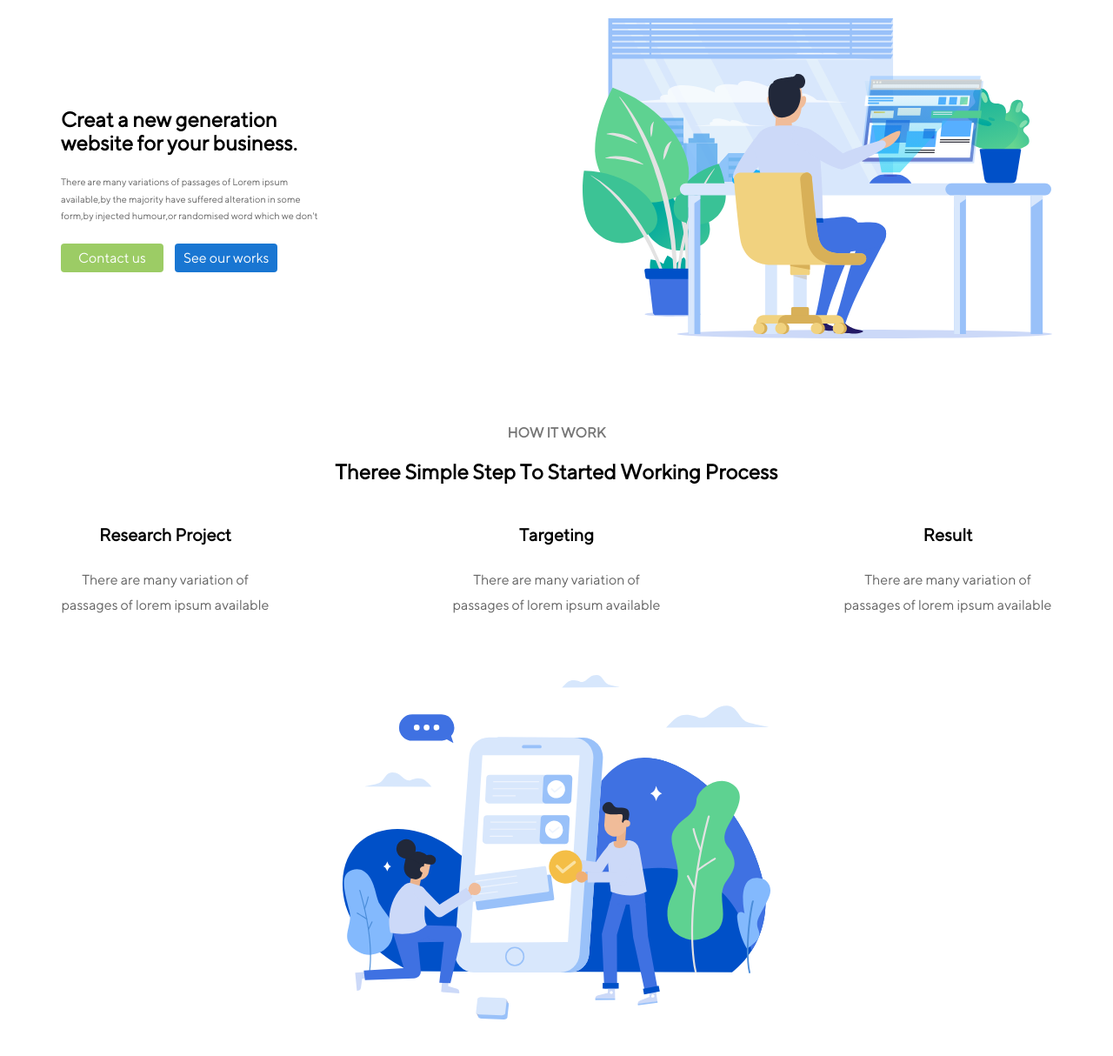
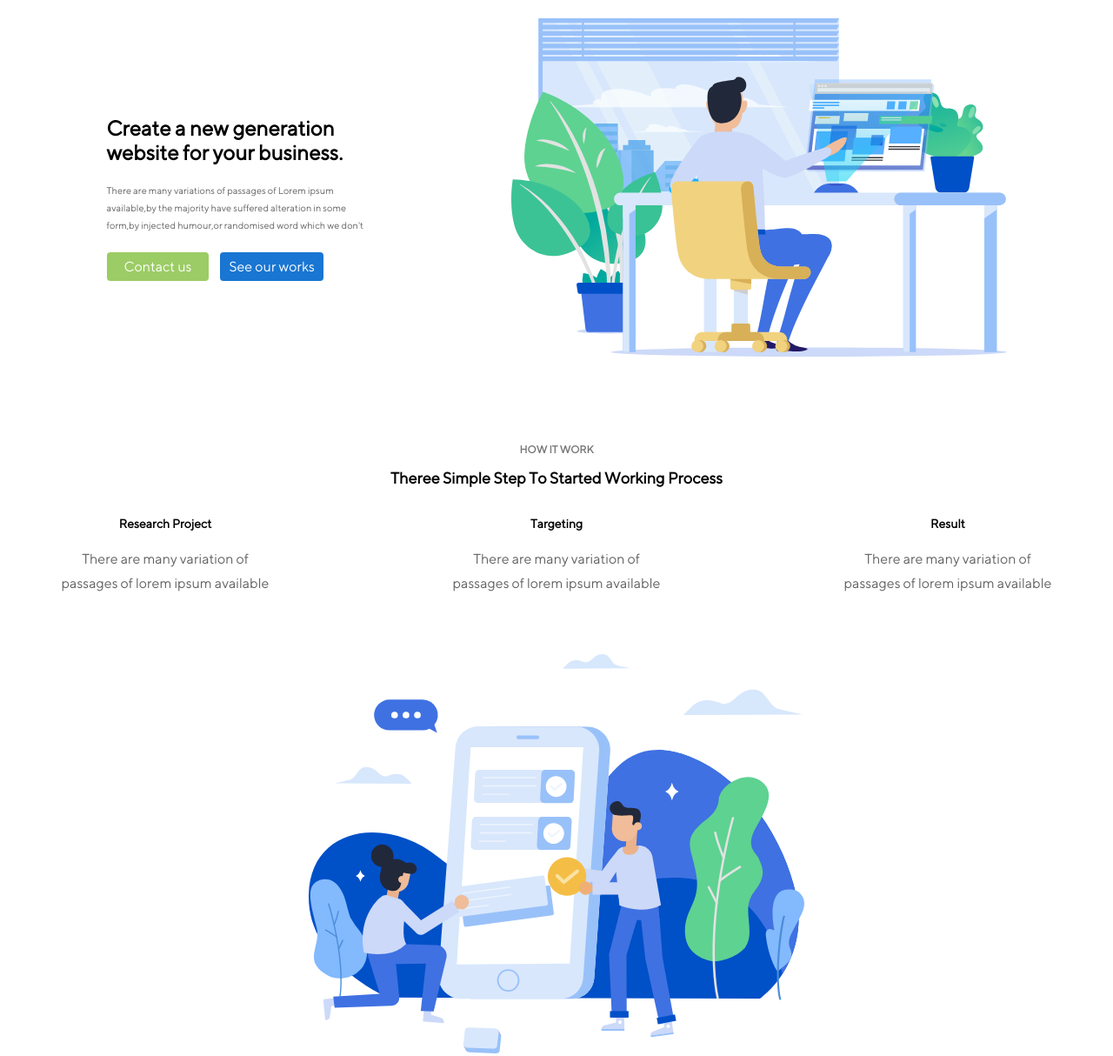
Before and after one commit to mohammadNosratii/flex_template, a plain HTML site: page index.html in a window 1280 px wide. Shown: the part 80-1294 px from the top of the page at 87% size. Drawn offline with Linux system fonts and the light colour scheme.

Commit message:
few changes

```diff
--- a/index.css
+++ b/index.css
@@ -261,7 +261,7 @@ header {
 .text-image-header {
   margin-top: 40px;
   display: flex;
-  justify-content: space-between;
+  justify-content: space-around;
   align-items: center;
   gap: 60px;
 }
@@ -435,7 +435,7 @@ h6 {
   color: #757575;
 }
 
-@media only screen and (max-width: 1200px) {
+@media only screen and (max-width: 1280px) {
   .container {
     width: 100%;
   }
@@ -447,6 +447,12 @@ h6 {
   }
   .works-main-img {
     width: 50%;
+  }
+  .works-main {
+    font-size: 12px;
+  }
+  .works-main-text {
+    font-size: 14px;
   }
 }
 
--- a/index.html
+++ b/index.html
@@ -29,7 +29,7 @@
         <div class="text-image-header">
           <div>
             <h2 class="h2-header">
-              Creat a new generation website for your business.
+              Create a new generation website for your business.
             </h2>
             <p class="header-paragraph">
               There are many variations of passages of Lorem ipsum available,by
```
